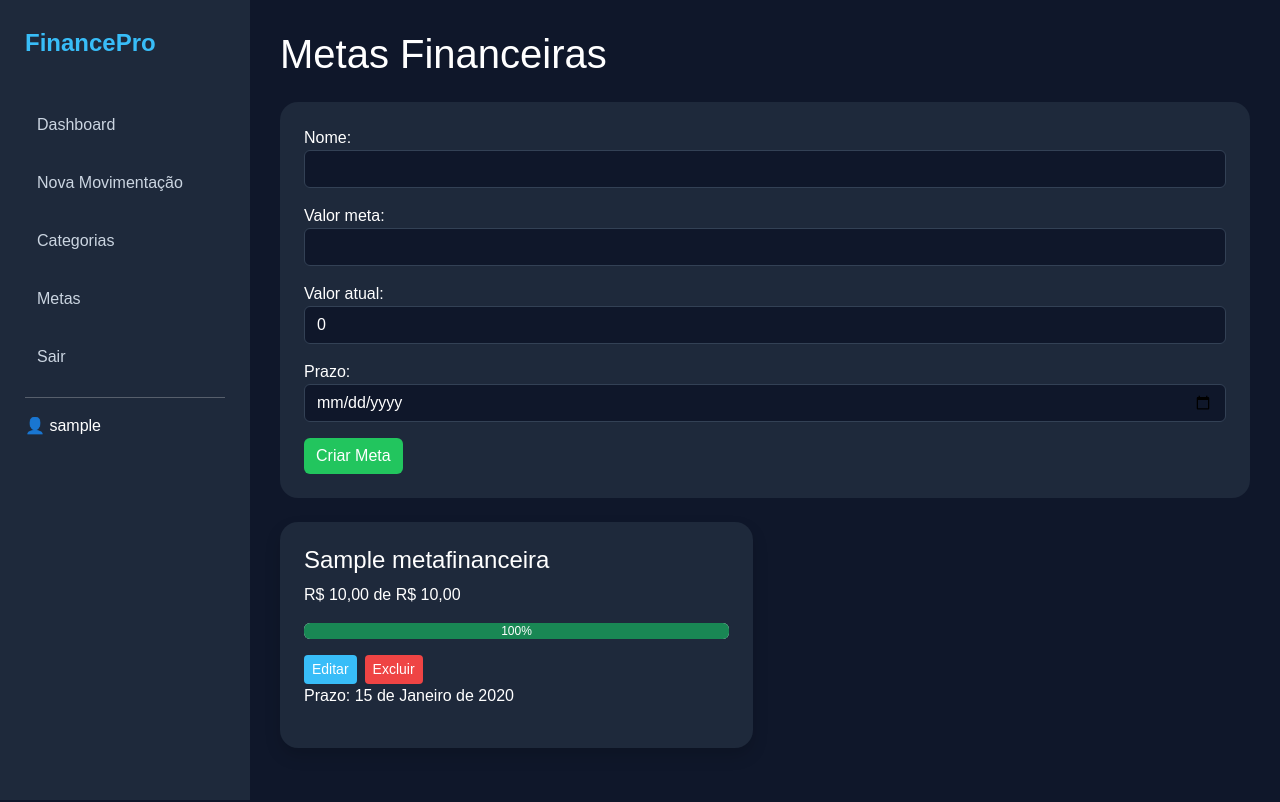
After one commit to PauloSouza28/ProjetoLucas, a Django app: page /metas/ in a window 1280 px wide. The commit adds this page. Run offline with Django 4.2, Linux system fonts and the light colour scheme; a user stored in the database is signed in; tables that the repository leaves empty hold one stand-in row (values such as "Sample post").

Commit message:
attt de cadastro, metas..

```diff
--- a/financeiro/forms.py
+++ b/financeiro/forms.py
@@ -1,5 +1,6 @@
 from django import forms
 from .models import Movimentacao, Categoria
+from .models import MetaFinanceira
 
 
 class MovimentacaoForm(forms.ModelForm):
@@ -86,3 +87,37 @@ class CategoriaForm(forms.ModelForm):
                 'class': 'form-control form-control-color'
             }),
         }
+
+
+class MetaFinanceiraForm(forms.ModelForm):
+
+    class Meta:
+
+        model = MetaFinanceira
+
+        fields = [
+            'nome',
+            'valor_meta',
+            'valor_atual',
+            'prazo'
+        ]
+
+        widgets = {
+
+            'nome': forms.TextInput(attrs={
+                'class': 'form-control'
+            }),
+
+            'valor_meta': forms.NumberInput(attrs={
+                'class': 'form-control'
+            }),
+
+            'valor_atual': forms.NumberInput(attrs={
+                'class': 'form-control'
+            }),
+
+            'prazo': forms.DateInput(attrs={
+                'type': 'date',
+                'class': 'form-control'
+            }),
+        }
--- a/financeiro/models.py
+++ b/financeiro/models.py
@@ -29,6 +29,49 @@ class Categoria(models.Model):
     )
 
     def __str__(self):
+        return self.nome
+
+
+class MetaFinanceira(models.Model):
+
+    usuario = models.ForeignKey(
+        User,
+        on_delete=models.CASCADE
+    )
+
+    nome = models.CharField(
+        max_length=100
+    )
+
+    valor_meta = models.DecimalField(
+        max_digits=10,
+        decimal_places=2
+    )
+
+    valor_atual = models.DecimalField(
+        max_digits=10,
+        decimal_places=2,
+        default=0
+    )
+
+    prazo = models.DateField()
+
+    criado_em = models.DateTimeField(
+        auto_now_add=True
+    )
+
+    def porcentagem(self):
+
+        if self.valor_meta > 0:
+
+            return int(
+                (self.valor_atual / self.valor_meta) * 100
+            )
+
+        return 0
+
+    def __str__(self):
+
         return self.nome
 
 
--- a/financeiro/templates/index.html
+++ b/financeiro/templates/index.html
@@ -18,9 +18,9 @@
             Entrar
         </a>
 
-        <a href="#" class="btn btn-outline-primary btn-lg">
-            Criar Conta
-        </a>
+        <a href="{% url 'cadastro' %}" class="btn btn-outline-primary btn-lg">
+    Criar Conta
+</a>
 
     </div>
 
--- /dev/null
+++ b/financeiro/templates/metas.html
@@ -0,0 +1,85 @@
+{% extends 'base.html' %}
+
+{% block content %}
+
+<h1 class="mb-4">
+    Metas Financeiras
+</h1>
+
+<div class="card p-4 mb-4">
+
+    <form method="POST">
+
+        {% csrf_token %}
+
+        {{ form.as_p }}
+
+        <button class="btn btn-success">
+            Criar Meta
+        </button>
+
+    </form>
+
+</div>
+
+<div class="row">
+
+{% for meta in metas %}
+
+<div class="col-md-6 mb-4">
+
+    <div class="card p-4 shadow">
+
+        <h4>{{ meta.nome }}</h4>
+
+        <p>
+            R$ {{ meta.valor_atual }}
+            de
+            R$ {{ meta.valor_meta }}
+        </p>
+
+        <div class="progress mb-3">
+
+            <div
+                class="progress-bar bg-success"
+                style="width: {{ meta.porcentagem }}%;"
+            >
+
+                {{ meta.porcentagem }}%
+
+            </div>
+
+        </div>
+
+        <div class="d-flex gap-2">
+
+    <a
+        href="/editar-meta/{{ meta.id }}/"
+        class="btn btn-primary btn-sm"
+    >
+        Editar
+    </a>
+
+    <a
+        href="/excluir-meta/{{ meta.id }}/"
+        class="btn btn-danger btn-sm"
+    >
+        Excluir
+    </a>
+
+</div>
+
+        <p>
+            Prazo:
+            {{ meta.prazo }}
+        </p>
+
+    </div>
+
+</div>
+
+{% endfor %}
+
+</div>
+
+{% endblock %}
--- a/financeiro/templates/partials/navbar.html
+++ b/financeiro/templates/partials/navbar.html
@@ -9,6 +9,10 @@
     Categorias
   </a>
 
+  <a class="nav-link" href="/metas/">
+    Metas
+</a>
+
   <a href="/logout/"> Sair </a>
 
   <hr />
--- a/financeiro/views.py
+++ b/financeiro/views.py
@@ -7,6 +7,9 @@ from django.contrib.auth.decorators import login_required
 from django.shortcuts import get_object_or_404
 from .models import Categoria
 from .forms import CategoriaForm
+from django.contrib.auth.models import User
+from .models import MetaFinanceira
+from .forms import MetaFinanceiraForm
 
 
 def home(request):
@@ -27,9 +30,20 @@ def login_view(request):
         )
 
         if user:
+
             login(request, user)
 
             return redirect('dashboard')
+
+        else:
+
+            return render(
+                request,
+                'login.html',
+                {
+                    'erro': 'Usuário ou senha inválidos'
+                }
+            )
 
     return render(request, 'login.html')
 
@@ -221,6 +235,131 @@ def categorias(request):
         context
     )
 
+def cadastro_view(request):
+
+    if request.method == 'POST':
+
+        username = request.POST.get('username')
+
+        email = request.POST.get('email')
+
+        password = request.POST.get('password')
+
+        confirmar = request.POST.get('confirmar')
+
+        if password != confirmar:
+
+            return render(
+                request,
+                'cadastro.html',
+                {
+                    'erro': 'As senhas não coincidem'
+                }
+            )
+
+        if User.objects.filter(username=username).exists():
+
+            return render(
+                request,
+                'cadastro.html',
+                {
+                    'erro': 'Usuário já existe'
+                }
+            )
+
+        User.objects.create_user(
+            username=username,
+            email=email,
+            password=password
+        )
+
+        return redirect('login')
+
+    return render(request, 'cadastro.html')
+
+@login_required
+def metas(request):
+
+    form = MetaFinanceiraForm()
+
+    if request.method == 'POST':
+
+        form = MetaFinanceiraForm(request.POST)
+
+        if form.is_valid():
+
+            meta = form.save(commit=False)
+
+            meta.usuario = request.user
+
+            meta.save()
+
+            return redirect('metas')
+
+    metas = MetaFinanceira.objects.filter(
+        usuario=request.user
+    )
+
+    context = {
+        'form': form,
+        'metas': metas
+    }
+
+    return render(
+        request,
+        'metas.html',
+        context
+    )
+
+@login_required
+def editar_meta(request, id):
+
+    meta = get_object_or_404(
+        MetaFinanceira,
+        id=id,
+        usuario=request.user
+    )
+
+    form = MetaFinanceiraForm(
+        instance=meta
+    )
+
+    if request.method == 'POST':
+
+        form = MetaFinanceiraForm(
+            request.POST,
+            instance=meta
+        )
+
+        if form.is_valid():
+
+            form.save()
+
+            return redirect('metas')
+
+    context = {
+        'form': form
+    }
+
+    return render(
+        request,
+        'editar_meta.html',
+        context
+    )
+
+@login_required
+def excluir_meta(request, id):
+
+    meta = get_object_or_404(
+        MetaFinanceira,
+        id=id,
+        usuario=request.user
+    )
+
+    meta.delete()
+
+    return redirect('metas')
+
 @login_required
 def logout_view(request):
 
--- a/projdelucas/urls.py
+++ b/projdelucas/urls.py
@@ -8,7 +8,11 @@ from financeiro.views import (
     editar_movimentacao,
     excluir_movimentacao,
     logout_view,
-    categorias
+    categorias,
+    cadastro_view,
+    metas,
+    editar_meta,
+    excluir_meta
 )
 
 urlpatterns = [
@@ -40,6 +44,12 @@ urlpatterns = [
     ),
 
     path(
+    'cadastro/',
+    cadastro_view,
+    name='cadastro'
+),
+
+    path(
     'categorias/',
     categorias,
     name='categorias'
@@ -50,4 +60,22 @@ urlpatterns = [
         logout_view,
         name='logout'
     ),
+
+    path(
+    'metas/',
+    metas,
+    name='metas'
+),
+
+path(
+    'editar-meta/<int:id>/',
+    editar_meta,
+    name='editar_meta'
+),
+
+path(
+    'excluir-meta/<int:id>/',
+    excluir_meta,
+    name='excluir_meta'
+),
 ]
```
Also changed, not shown: financeiro/templates/cadastro.html (added, +109 -0 lines), financeiro/templates/editar_meta.html (added, +25 -0 lines), financeiro/templates/login.html (+12 -0 lines), financeiro/urls.py (+29 -1 lines), financeiro/migrations/0003_metafinanceira.py (added).
